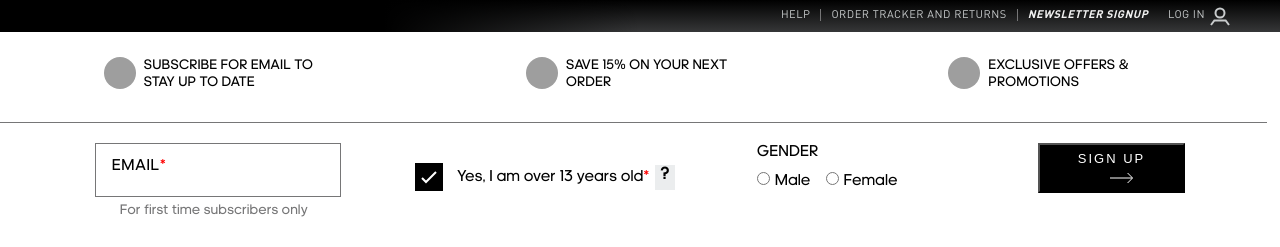
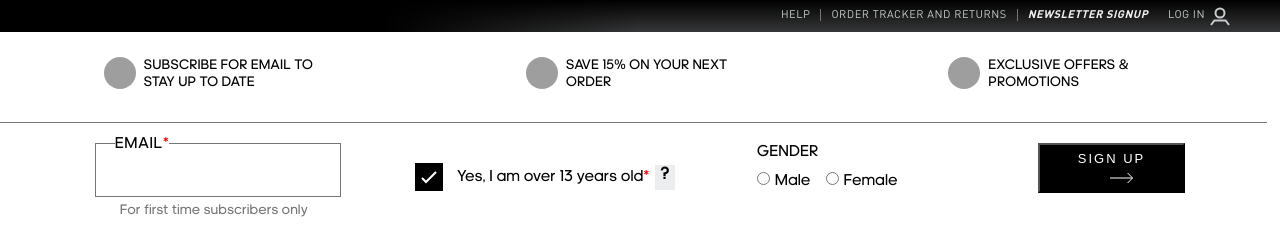
Before and after one commit to hrla29-housestark/NavigationDetail, a React app: page / in a window 1280 px wide. Both pictures are taken after a click on the element "NEWSLETTER SIGNUP". Shown: the top 247 px of the page. Built offline with nearby package versions, Linux system fonts and the light colour scheme; no server answers; grey boxes are pictures that could not be loaded; the HTML template or start-up script is replaced by a standard one.

Commit message:
Updated css for signUp functionality

```diff
--- a/client/src/newsletter.css
+++ b/client/src/newsletter.css
@@ -63,14 +63,16 @@
   color: #000;
   border: 1.01565px solid #767677;
   width: 240px;
-  height:50px
+  height:50px;
+  font-size: 15px;
 }
 .labelInput{
   position: absolute;
-  left: 17px;
-  top: 14px;
+  left: 20px;
+  top: -8px;
   letter-spacing: 1px;
   font-family: AdineuePro,Arial, Helvetica, sans-serif;
+  background-color: white;
 }
 .spanLabelInput {
   color: red;
```
